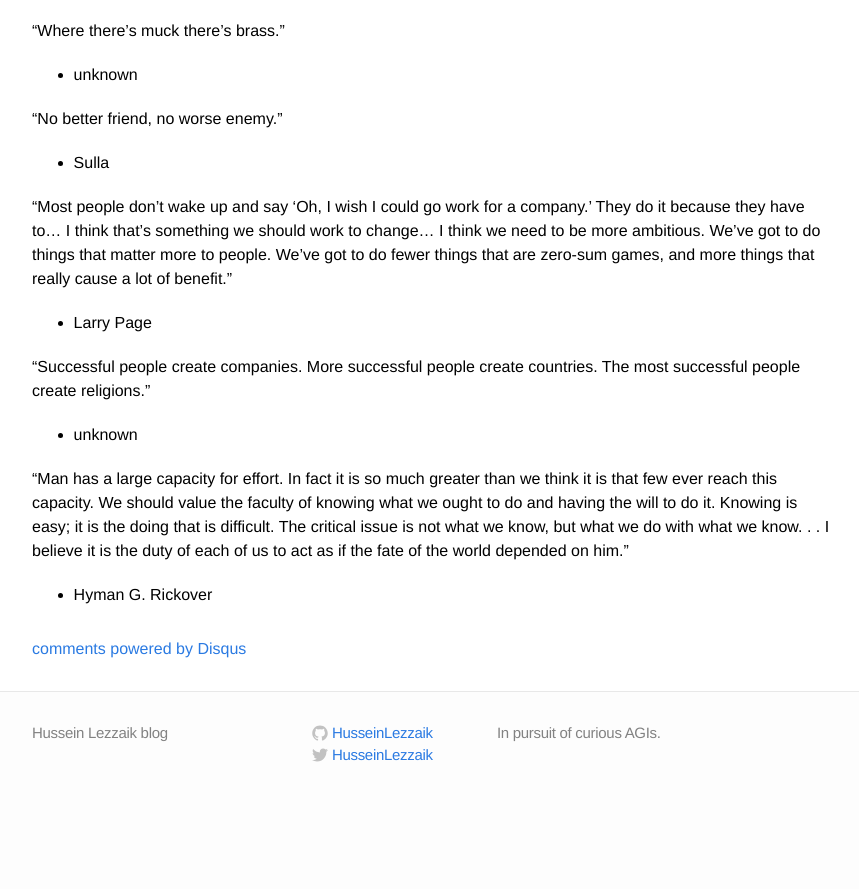
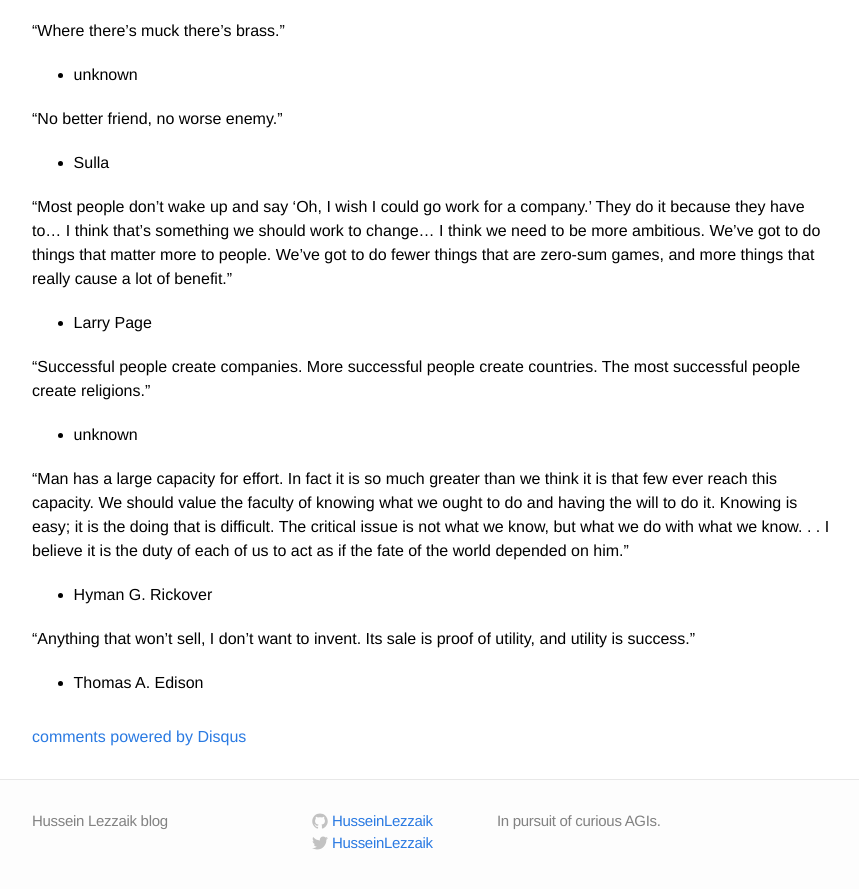
Before and after one commit to HusseinLezzaik/husseinlezzaik.github.io, a Jekyll site: the page built from _posts/2023-07-01-Quotes.md, in a window 1280 px wide and 900 px high, scrolled down 43110 px. Shown: the top 889 px of the window, without its empty margins (208-1067 px from the left). Built offline with Jekyll 4.4.1, drawn with Linux system fonts in a browser that asks for light colours; comment, search, counter and statistics services are not loaded; before the commit the page ends 43922 px from its top, so only the background shows below that.

Commit message:
Update 2023-07-01-Quotes.md

```diff
--- a/_posts/2023-07-01-Quotes.md
+++ b/_posts/2023-07-01-Quotes.md
@@ -1627,3 +1627,7 @@ People overvalue optionality. It’s one thing I learned in chess. You just need
 "Man has a large capacity for effort. In fact it is so much greater than we think it is that few ever reach this capacity. We should value the faculty of knowing what we ought to do and having the will to do it. Knowing is easy; it is the doing that is difficult. The critical issue is not what we know, but what we do with what we know. . . I believe it is the duty of each of us to act as if the fate of the world depended on him."
 
 - Hyman G. Rickover
+
+"Anything that won't sell, I don't want to invent. Its sale is proof of utility, and utility is success."
+
+- Thomas A. Edison
```
